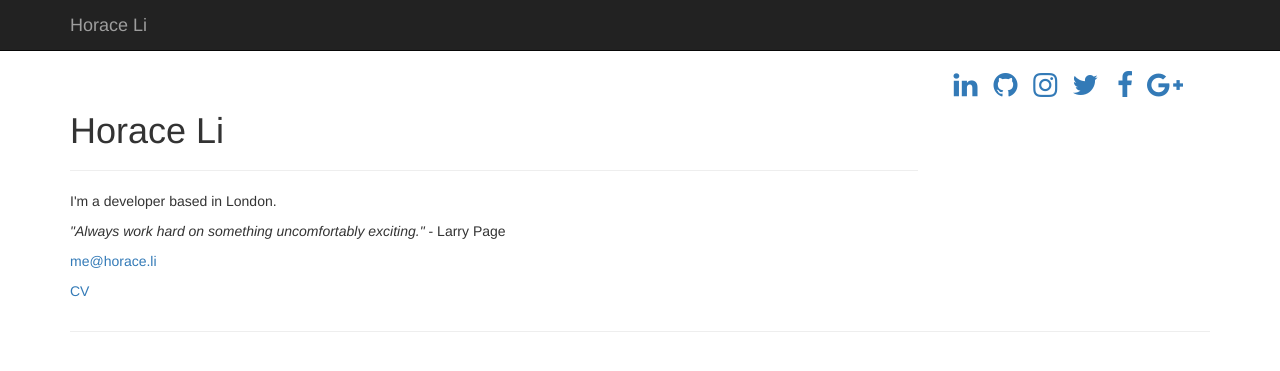
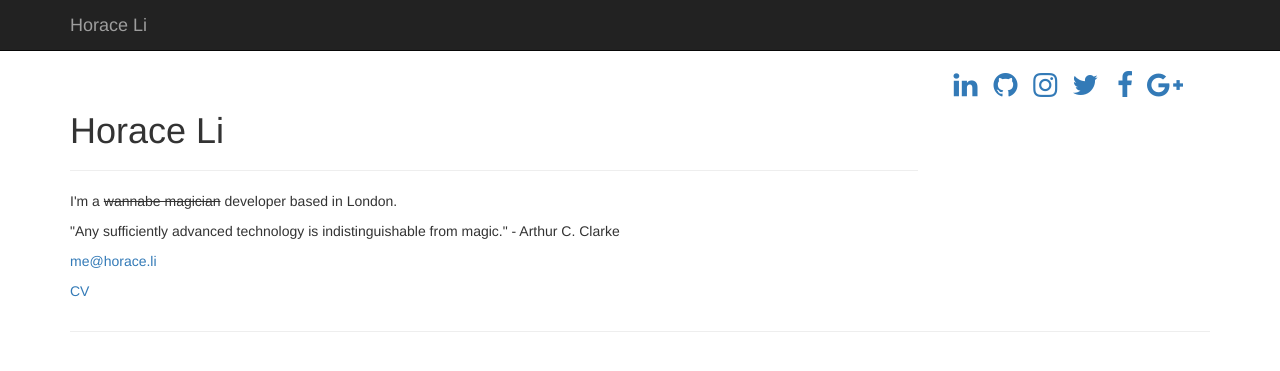
Before and after one commit to horaceli/horaceli.github.io, a Jekyll site: the page index.html, which Jekyll copies as it is, in a window 1280 px wide. Shown: the top 371 px of the page. Built offline with Jekyll 4.4.1, drawn with Linux system fonts in a browser that asks for light colours; nearby versions of some CDN libraries.

Commit message:
Update index.html

```diff
--- a/index.html
+++ b/index.html
@@ -32,9 +32,9 @@
 <div class="row">
     <div class="col-md-12">
 
-<p>I'm a developer based in London.</p>
+<p>I'm a <strike>wannabe magician</strike> developer based in London.</p>
 
-<p><i>"Always work hard on something uncomfortably exciting."</i> - Larry Page</p>
+<p>"Any sufficiently advanced technology is indistinguishable from magic." - Arthur C. Clarke</p>
 
 <p><a href="mailto:me@horace.li">me@horace.li</a></p>
 
```
